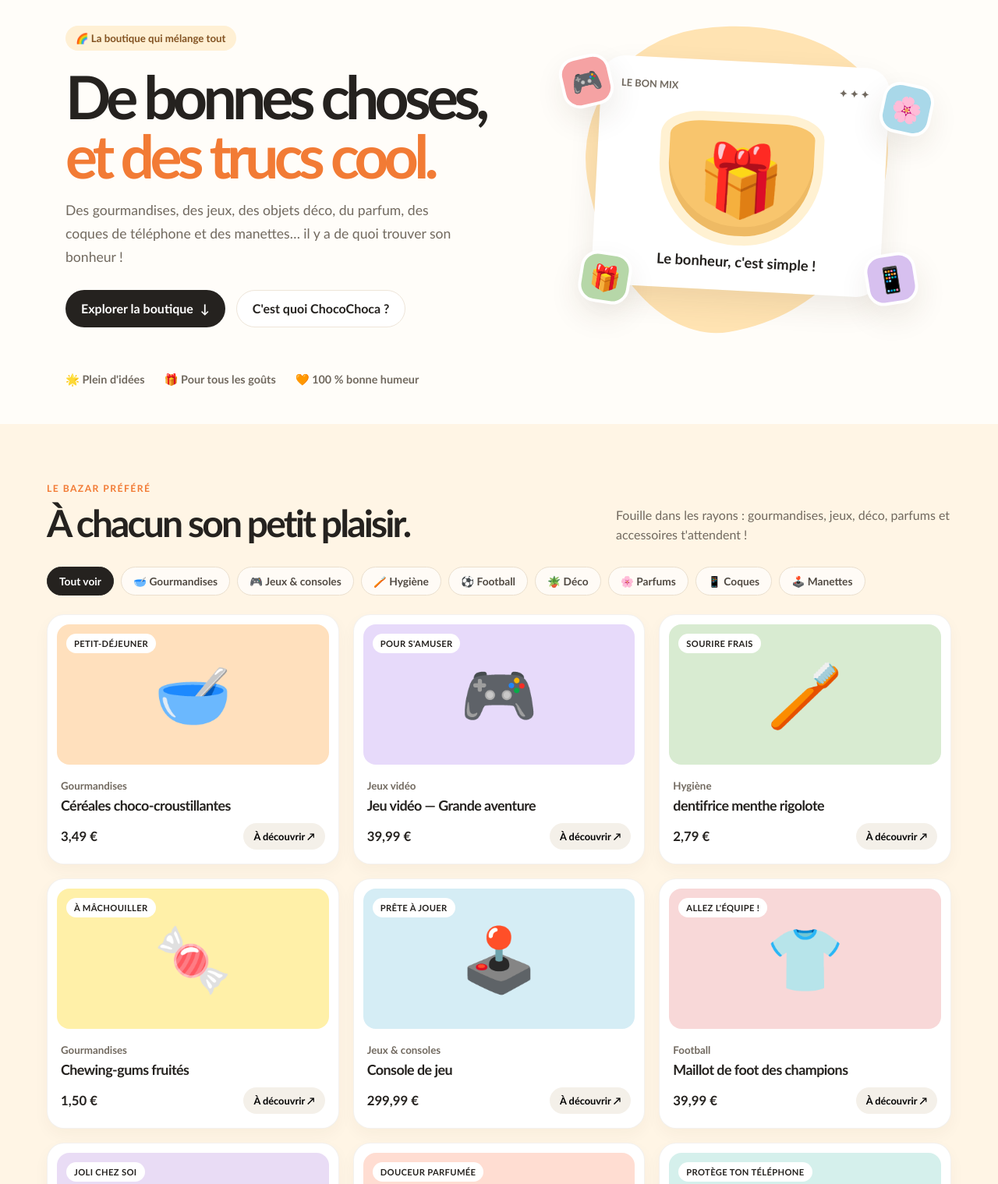
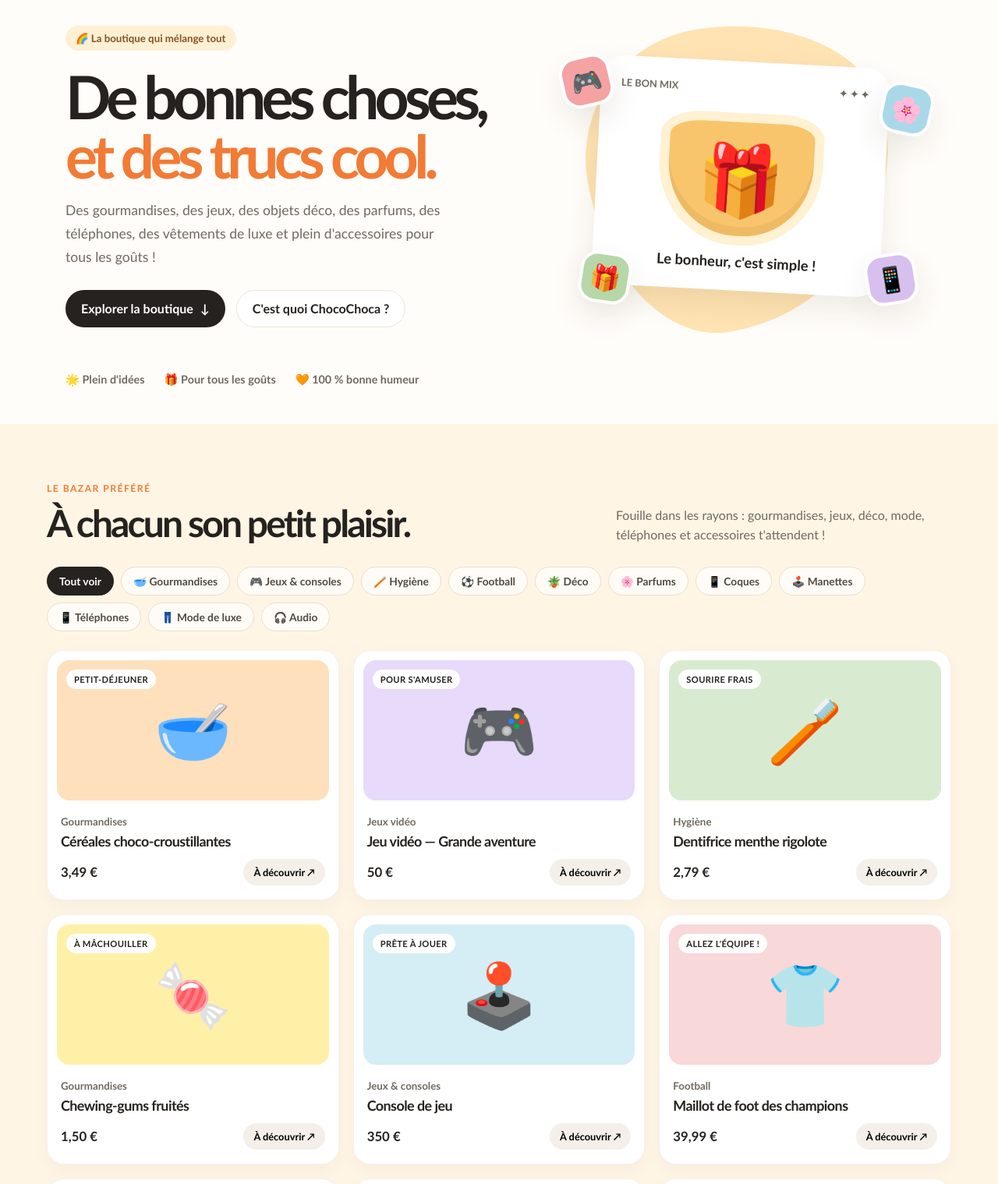
Before and after one commit to ml868/chocochoca.github.io, a plain HTML site: page index.html in a window 1280 px wide. Shown: the part 150-1669 px from the top of the page at 78% size. Drawn offline with Linux system fonts and the light colour scheme.

Commit message:
Ajouter téléphones, crampons, vêtements et accessoires audio

```diff
--- a/index.html
+++ b/index.html
@@ -4,22 +4,10 @@
   <meta charset="utf-8">
   <meta name="viewport" content="width=device-width, initial-scale=1">
   <meta name="theme-color" content="#fff8ed">
-  <meta name="description" content="ChocoChoca — une boutique pleine de bonnes surprises : gourmandises, jeux, déco, parfums, coques de téléphone et manettes.">
+  <meta name="description" content="ChocoChoca — une boutique pleine de bonnes surprises : gourmandises, jeux, déco, parfums, téléphones, vêtements et accessoires.">
   <title>ChocoChoca — La boutique des bonnes surprises</title>
   <style>
-    :root {
-      color-scheme: light;
-      --ink: #25221f;
-      --muted: #71695f;
-      --paper: #fffdf9;
-      --cream: #fff5e5;
-      --orange: #f27b35;
-      --pink: #f5a2a3;
-      --blue: #a9d8e9;
-      --green: #b6d7a8;
-      --line: #eee5d9;
-      --shadow: 0 16px 38px rgba(67, 43, 20, .09);
-    }
+    :root { color-scheme: light; --ink: #25221f; --muted: #71695f; --paper: #fffdf9; --cream: #fff5e5; --orange: #f27b35; --pink: #f5a2a3; --blue: #a9d8e9; --green: #b6d7a8; --line: #eee5d9; --shadow: 0 16px 38px rgba(67, 43, 20, .09); }
     * { box-sizing: border-box; }
     html { scroll-behavior: smooth; }
     body { margin: 0; background: var(--paper); color: var(--ink); font-family: "Trebuchet MS", Arial, sans-serif; }
@@ -87,27 +75,8 @@
     .fun-banner .button { background: white; color: var(--ink); white-space: nowrap; }
     footer { border-top: 1px solid var(--line); padding: 26px 24px; color: var(--muted); font-size: .85rem; }
     .footer-inner { max-width: 1160px; margin: auto; display: flex; justify-content: space-between; gap: 15px; flex-wrap: wrap; }
-    @media (max-width: 760px) {
-      .nav { min-height: 66px; padding: 0 18px; }
-      .nav-links { gap: 13px; font-size: .82rem; }
-      .nav-links a:not(.nav-cta) { display: none; }
-      .hero { grid-template-columns: 1fr; padding-top: 50px; gap: 15px; }
-      .hero-art { min-height: 340px; }
-      .trust-row { padding-bottom: 35px; }
-      .section-head { align-items: start; flex-direction: column; }
-      .products { grid-template-columns: repeat(2, 1fr); gap: 12px; }
-      .product-art { min-height: 145px; font-size: 4rem; }
-      .product-info { padding: 13px; }
-      .product-info h3 { font-size: 1rem; }
-      .fun-banner { margin: 48px 18px; padding: 27px; align-items: start; flex-direction: column; }
-    }
-    @media (max-width: 430px) {
-      .products { grid-template-columns: 1fr; }
-      .product-art { min-height: 190px; }
-      .hero-art { min-height: 300px; }
-      .big-bowl { width: 175px; height: 145px; font-size: 4.7rem; }
-      .float { width: 55px; height: 55px; font-size: 1.6rem; }
-    }
+    @media (max-width: 760px) { .nav { min-height: 66px; padding: 0 18px; } .nav-links { gap: 13px; font-size: .82rem; } .nav-links a:not(.nav-cta) { display: none; } .hero { grid-template-columns: 1fr; padding-top: 50px; gap: 15px; } .hero-art { min-height: 340px; } .trust-row { padding-bottom: 35px; } .section-head { align-items: start; flex-direction: column; } .products { grid-template-columns: repeat(2, 1fr); gap: 12px; } .product-art { min-height: 145px; font-size: 4rem; } .product-info { padding: 13px; } .product-info h3 { font-size: 1rem; } .fun-banner { margin: 48px 18px; padding: 27px; align-items: start; flex-direction: column; } }
+    @media (max-width: 430px) { .products { grid-template-columns: 1fr; } .product-art { min-height: 190px; } .hero-art { min-height: 300px; } .big-bowl { width: 175px; height: 145px; font-size: 4.7rem; } .float { width: 55px; height: 55px; font-size: 1.6rem; } }
     @media (prefers-reduced-motion: reduce) { *, *::before, *::after { scroll-behavior: auto !important; transition-duration: .01ms !important; } }
   </style>
 </head>
@@ -124,7 +93,7 @@
       <div>
         <div class="eyebrow">🌈 La boutique qui mélange tout</div>
         <h1>De bonnes choses, <span>et des trucs cool.</span></h1>
-        <p class="hero-copy">Des gourmandises, des jeux, des objets déco, du parfum, des coques de téléphone et des manettes… il y a de quoi trouver son bonheur !</p>
+        <p class="hero-copy">Des gourmandises, des jeux, des objets déco, des parfums, des téléphones, des vêtements de luxe et plein d'accessoires pour tous les goûts !</p>
         <div class="hero-actions"><a class="button button-dark" href="#boutique">Explorer la boutique <span aria-hidden="true">↓</span></a><a class="button button-light" href="#histoire">C'est quoi ChocoChoca ?</a></div>
       </div>
       <div class="hero-art" aria-label="Illustration d'une boutique pleine de produits amusants">
@@ -133,10 +102,9 @@
       </div>
     </section>
     <div class="trust-row"><span>🌟 Plein d'idées</span><span>🎁 Pour tous les goûts</span><span>🧡 100 % bonne humeur</span></div>
-
     <section class="shop-section" id="boutique">
       <div class="section-inner">
-        <div class="section-head"><div><div class="kicker">Le bazar préféré</div><h2>À chacun son petit plaisir.</h2></div><p class="section-sub">Fouille dans les rayons : gourmandises, jeux, déco, parfums et accessoires t'attendent !</p></div>
+        <div class="section-head"><div><div class="kicker">Le bazar préféré</div><h2>À chacun son petit plaisir.</h2></div><p class="section-sub">Fouille dans les rayons : gourmandises, jeux, déco, mode, téléphones et accessoires t'attendent !</p></div>
         <div class="filters" role="group" aria-label="Filtrer les produits">
           <button class="filter active" type="button" data-filter="all" aria-pressed="true">Tout voir</button>
           <button class="filter" type="button" data-filter="gourmandises" aria-pressed="false">🥣 Gourmandises</button>
@@ -147,18 +115,28 @@
           <button class="filter" type="button" data-filter="parfum" aria-pressed="false">🌸 Parfums</button>
           <button class="filter" type="button" data-filter="coques" aria-pressed="false">📱 Coques</button>
           <button class="filter" type="button" data-filter="manettes" aria-pressed="false">🕹️ Manettes</button>
+          <button class="filter" type="button" data-filter="telephones" aria-pressed="false">📱 Téléphones</button>
+          <button class="filter" type="button" data-filter="mode" aria-pressed="false">👖 Mode de luxe</button>
+          <button class="filter" type="button" data-filter="audio" aria-pressed="false">🎧 Audio</button>
         </div>
         <div class="products" id="products">
           <article class="product" data-category="gourmandises"><div class="product-art bg-peach"><span class="tag">PETIT-DÉJEUNER</span>🥣</div><div class="product-info"><small>Gourmandises</small><h3>Céréales choco-croustillantes</h3><div class="product-bottom"><span class="price">3,49 €</span><button class="discover" type="button">À découvrir ↗</button></div></div></article>
-          <article class="product" data-category="jeux"><div class="product-art bg-lilac"><span class="tag">POUR S'AMUSER</span>🎮</div><div class="product-info"><small>Jeux vidéo</small><h3>Jeu vidéo — Grande aventure</h3><div class="product-bottom"><span class="price">39,99 €</span><button class="discover" type="button">À découvrir ↗</button></div></div></article>
-          <article class="product" data-category="hygiene"><div class="product-art bg-mint"><span class="tag">SOURIRE FRAIS</span>🪥</div><div class="product-info"><small>Hygiène</small><h3> dentifrice menthe rigolote</h3><div class="product-bottom"><span class="price">2,79 €</span><button class="discover" type="button">À découvrir ↗</button></div></div></article>
+          <article class="product" data-category="jeux"><div class="product-art bg-lilac"><span class="tag">POUR S'AMUSER</span>🎮</div><div class="product-info"><small>Jeux vidéo</small><h3>Jeu vidéo — Grande aventure</h3><div class="product-bottom"><span class="price">50 €</span><button class="discover" type="button">À découvrir ↗</button></div></div></article>
+          <article class="product" data-category="hygiene"><div class="product-art bg-mint"><span class="tag">SOURIRE FRAIS</span>🪥</div><div class="product-info"><small>Hygiène</small><h3>Dentifrice menthe rigolote</h3><div class="product-bottom"><span class="price">2,79 €</span><button class="discover" type="button">À découvrir ↗</button></div></div></article>
           <article class="product" data-category="gourmandises"><div class="product-art bg-lemon"><span class="tag">À MÂCHOUILLER</span>🍬</div><div class="product-info"><small>Gourmandises</small><h3>Chewing-gums fruités</h3><div class="product-bottom"><span class="price">1,50 €</span><button class="discover" type="button">À découvrir ↗</button></div></div></article>
-          <article class="product" data-category="jeux"><div class="product-art bg-sky"><span class="tag">PRÊTE À JOUER</span>🕹️</div><div class="product-info"><small>Jeux & consoles</small><h3>Console de jeu</h3><div class="product-bottom"><span class="price">299,99 €</span><button class="discover" type="button">À découvrir ↗</button></div></div></article>
+          <article class="product" data-category="jeux"><div class="product-art bg-sky"><span class="tag">PRÊTE À JOUER</span>🕹️</div><div class="product-info"><small>Jeux & consoles</small><h3>Console de jeu</h3><div class="product-bottom"><span class="price">350 €</span><button class="discover" type="button">À découvrir ↗</button></div></div></article>
           <article class="product" data-category="foot"><div class="product-art bg-rose"><span class="tag">ALLEZ L'ÉQUIPE !</span>👕</div><div class="product-info"><small>Football</small><h3>Maillot de foot des champions</h3><div class="product-bottom"><span class="price">39,99 €</span><button class="discover" type="button">À découvrir ↗</button></div></div></article>
           <article class="product" data-category="deco"><div class="product-art bg-lavender"><span class="tag">JOLI CHEZ SOI</span>🪴</div><div class="product-info"><small>Décoration</small><h3>Petit pot de plante déco</h3><div class="product-bottom"><span class="price">12,90 €</span><button class="discover" type="button">À découvrir ↗</button></div></div></article>
           <article class="product" data-category="parfum"><div class="product-art bg-coral"><span class="tag">DOUCEUR PARFUMÉE</span>🧴</div><div class="product-info"><small>Parfums</small><h3>Eau de parfum fleurie</h3><div class="product-bottom"><span class="price">24,90 €</span><button class="discover" type="button">À découvrir ↗</button></div></div></article>
           <article class="product" data-category="coques"><div class="product-art bg-aqua"><span class="tag">PROTÈGE TON TÉLÉPHONE</span>📱</div><div class="product-info"><small>Accessoires téléphone</small><h3>Coque colorée et fantaisie</h3><div class="product-bottom"><span class="price">14,90 €</span><button class="discover" type="button">À découvrir ↗</button></div></div></article>
           <article class="product" data-category="manettes"><div class="product-art bg-blue"><span class="tag">PRÊTE À JOUER</span>🎮</div><div class="product-info"><small>Jeux & accessoires</small><h3>Manette sans fil</h3><div class="product-bottom"><span class="price">49,90 €</span><button class="discover" type="button">À découvrir ↗</button></div></div></article>
+          <article class="product" data-category="telephones"><div class="product-art bg-sky"><span class="tag">NOUVEAUTÉ</span>📱</div><div class="product-info"><small>Téléphones</small><h3>Smartphone dernière génération</h3><div class="product-bottom"><span class="price">699,90 €</span><button class="discover" type="button">À découvrir ↗</button></div></div></article>
+          <article class="product" data-category="foot"><div class="product-art bg-lemon"><span class="tag">SUR LE TERRAIN</span>👟</div><div class="product-info"><small>Football</small><h3>Crampons de football</h3><div class="product-bottom"><span class="price">89,90 €</span><button class="discover" type="button">À découvrir ↗</button></div></div></article>
+          <article class="product" data-category="mode"><div class="product-art bg-lilac"><span class="tag">STYLE ÉLÉGANT</span>👖</div><div class="product-info"><small>Mode de luxe</small><h3>Pantalon chic</h3><div class="product-bottom"><span class="price">129,90 €</span><button class="discover" type="button">À découvrir ↗</button></div></div></article>
+          <article class="product" data-category="mode"><div class="product-art bg-rose"><span class="tag">COLLECTION PREMIUM</span>👕</div><div class="product-info"><small>Mode de luxe</small><h3>T-shirt de luxe</h3><div class="product-bottom"><span class="price">89,90 €</span><button class="discover" type="button">À découvrir ↗</button></div></div></article>
+          <article class="product" data-category="deco"><div class="product-art bg-peach"><span class="tag">PETIT OBJET DÉCO</span>🧸</div><div class="product-info"><small>Décoration</small><h3>Figurine de collection</h3><div class="product-bottom"><span class="price">19,90 €</span><button class="discover" type="button">À découvrir ↗</button></div></div></article>
+          <article class="product" data-category="audio"><div class="product-art bg-aqua"><span class="tag">SANS FIL</span>🎧</div><div class="product-info"><small>Audio</small><h3>Écouteurs sans fil</h3><div class="product-bottom"><span class="price">59,90 €</span><button class="discover" type="button">À découvrir ↗</button></div></div></article>
+          <article class="product" data-category="audio"><div class="product-art bg-blue"><span class="tag">IMMERSION GAMING</span>🎧</div><div class="product-info"><small>Audio & gaming</small><h3>Casque gaming confortable</h3><div class="product-bottom"><span class="price">79,90 €</span><button class="discover" type="button">À découvrir ↗</button></div></div></article>
         </div>
       </div>
     </section>
```
